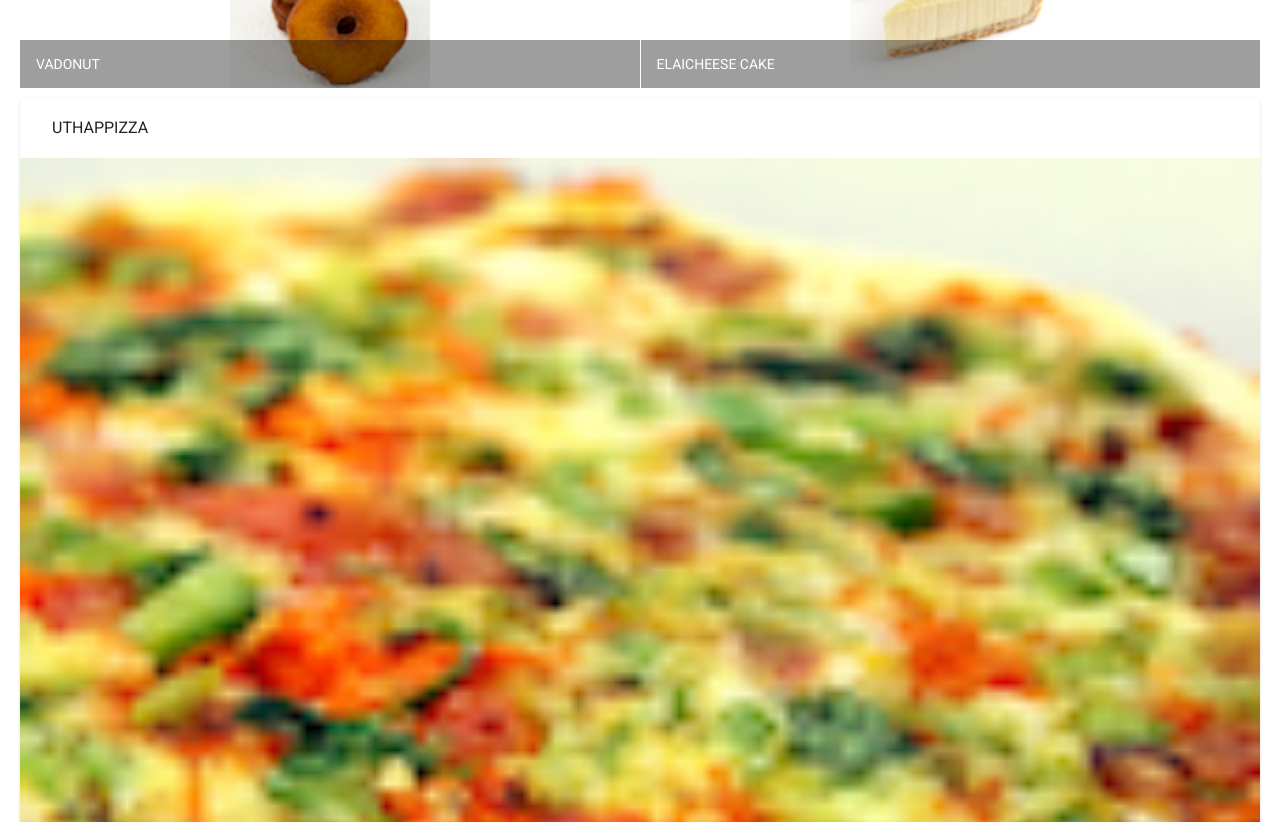
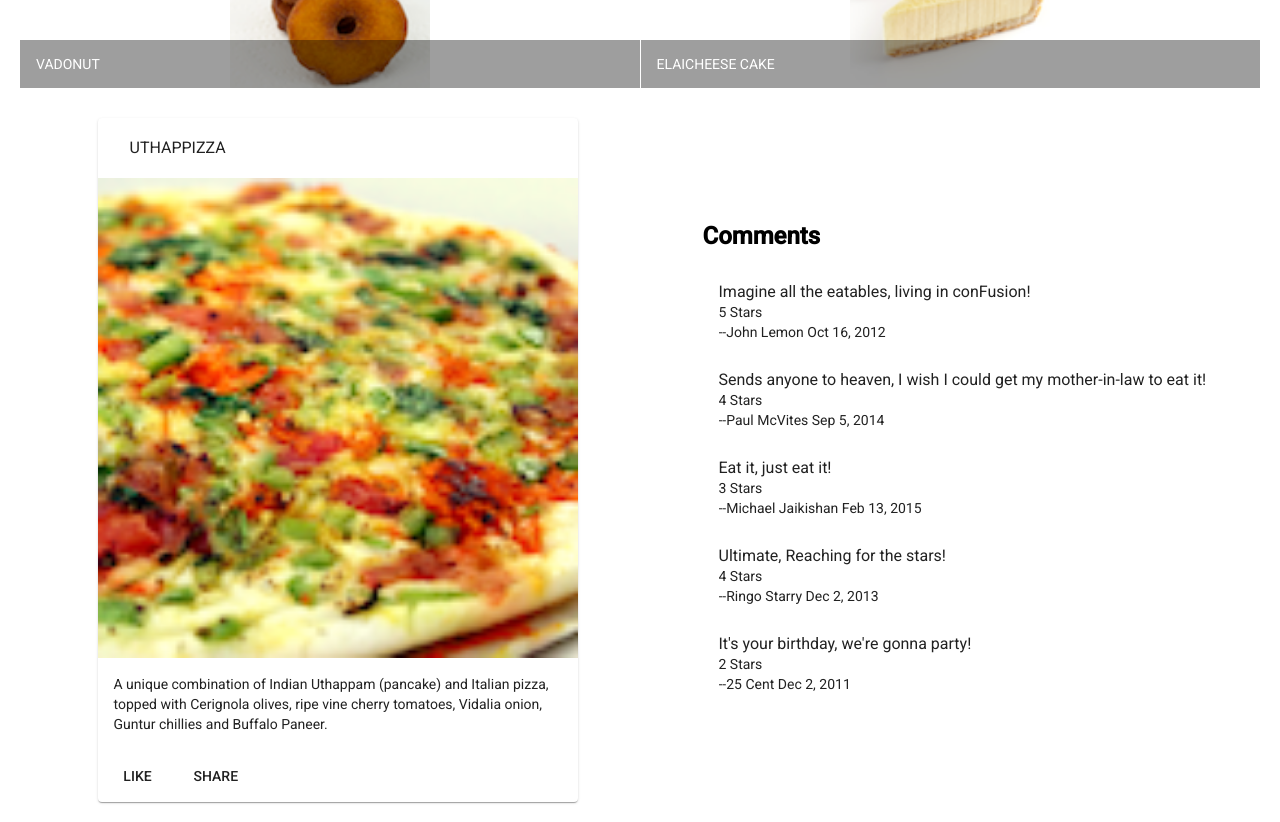
Before and after one commit to chinmay-gulhane/Coursera_Front-End-JavaScript-Frameworks-Angular, an Angular app: page / in a window 1280 px wide. Shown: the part 460-1282 px from the top of the page. Built offline with nearby package versions, Linux system fonts and the light colour scheme.

Commit message:
Assignment 1 - made dish-detail component to diaplay dish details in a card and comments in a list

```diff
--- a/src/app/app.module.ts
+++ b/src/app/app.module.ts
@@ -13,11 +13,13 @@
 import { MatGridListModule } from '@angular/material/grid-list';
 import { MatCardModule } from '@angular/material/card';
 import { MatButtonModule } from '@angular/material/button';
+import { DishdetailComponent } from './dishdetail/dishdetail.component';
 
 @NgModule({
   declarations: [
     AppComponent,
-    MenuComponent
+    MenuComponent,
+    DishdetailComponent
   ],
   imports: [
     BrowserModule,
--- /dev/null
+++ b/src/app/dishdetail/dishdetail.component.html
@@ -0,0 +1,70 @@
+<div class="container"
+    fxLayout="row"
+    fxLayout.sm="column"
+    fxLayout.xs="column"
+    fxLayoutAlign.gt-md="space-around center"
+    fxLayoutGap="10px"
+    fxLayoutGap.xs="0">
+
+  <div fxFlex="40" *ngIf="dish">
+    <mat-card>
+        <mat-card-header>
+          <mat-card-title>
+                <h3>{{dish.name | uppercase}}</h3>
+          </mat-card-title>
+        </mat-card-header>
+        <img mat-card-image src={{dish.image}} alt={{dish.name}}>
+        <mat-card-content>
+          <p>{{dish.description}}</p>
+        </mat-card-content>
+        <mat-card-actions>
+          <button mat-button>LIKE</button>
+          <button mat-button>SHARE</button>
+        </mat-card-actions>
+      </mat-card>
+  </div>
+
+    <div fxFlex="40">
+
+        <mat-list fxFlex>
+            <h1><strong>Comments</strong></h1>
+            <mat-list-item *ngFor="let comment of dish.comments">
+                <p matLine>
+                    <span>{{comment.comment}}</span>
+                </p>
+                <p matLine>
+                    <span>{{comment.rating}} Stars</span>
+                </p>
+                <p matLine>
+                    <span>--{{comment.author}} {{ comment.date | date}}</span>
+                </p>
+            </mat-list-item>
+        </mat-list>
+
+    </div>
+
+</div>
+
+
+
+    <!-- Card to display selected dish -->
+<!--
+    <div fxFlex *ngIf="selectedDish">
+        <mat-card>
+          <mat-card-header>
+            <mat-card-title>
+              <h3>{{selectedDish.name | uppercase}}</h3>
+            </mat-card-title>
+          </mat-card-header>
+          <img mat-card-image src={{selectedDish.image}} alt={{selectedDish.name}}>
+          <mat-card-content>
+            <p>{{selectedDish.description}}</p>
+          </mat-card-content>
+          <mat-card-actions>
+            <button mat-button>LIKE</button>
+            <button mat-button>SHARE</button>
+          </mat-card-actions>
+        </mat-card>
+    </div>
+
+</div> -->
--- /dev/null
+++ b/src/app/dishdetail/dishdetail.component.ts
@@ -0,0 +1,63 @@
+import { Component, OnInit } from '@angular/core';
+
+const DISH = {
+  id: '0',
+  name: 'Uthappizza',
+  image: '/assets/images/uthappizza.png',
+  category: 'mains',
+  featured: true,
+  label: 'Hot',
+  price: '4.99',
+  // tslint:disable-next-line:max-line-length
+  description: 'A unique combination of Indian Uthappam (pancake) and Italian pizza, topped with Cerignola olives, ripe vine cherry tomatoes, Vidalia onion, Guntur chillies and Buffalo Paneer.',
+
+  comments: [
+       {
+           rating: 5,
+           comment: 'Imagine all the eatables, living in conFusion!',
+           author: 'John Lemon',
+           date: '2012-10-16T17:57:28.556094Z'
+       },
+       {
+           rating: 4,
+           comment: 'Sends anyone to heaven, I wish I could get my mother-in-law to eat it!',
+           author: 'Paul McVites',
+           date: '2014-09-05T17:57:28.556094Z'
+       },
+       {
+           rating: 3,
+           comment: 'Eat it, just eat it!',
+           author: 'Michael Jaikishan',
+           date: '2015-02-13T17:57:28.556094Z'
+       },
+       {
+           rating: 4,
+           comment: 'Ultimate, Reaching for the stars!',
+           author: 'Ringo Starry',
+           date: '2013-12-02T17:57:28.556094Z'
+       },
+       {
+           rating: 2,
+           comment: 'It\'s your birthday, we\'re gonna party!',
+           author: '25 Cent',
+           date: '2011-12-02T17:57:28.556094Z'
+       }
+   ]
+};
+
+@Component({
+  selector: 'app-dishdetail',
+  templateUrl: './dishdetail.component.html',
+  styleUrls: ['./dishdetail.component.scss']
+})
+export class DishdetailComponent implements OnInit {
+
+  dish = DISH;
+
+
+  constructor() { }
+
+  ngOnInit(): void {
+  }
+
+}
--- a/src/app/menu/menu.component.html
+++ b/src/app/menu/menu.component.html
@@ -18,27 +18,9 @@
         </mat-grid-list>
     </div>
 
-    <!-- Card to display selected dish -->
 
-    <div fxFlex *ngIf="selectedDish">
-        <mat-card>
-          <mat-card-header>
-            <mat-card-title>
-              <h3>{{selectedDish.name | uppercase}}</h3>
-            </mat-card-title>
-          </mat-card-header>
-          <img mat-card-image src={{selectedDish.image}} alt={{selectedDish.name}}>
-          <mat-card-content>
-            <p>{{selectedDish.description}}</p>
-          </mat-card-content>
-          <mat-card-actions>
-            <button mat-button>LIKE</button>
-            <button mat-button>SHARE</button>
-          </mat-card-actions>
-        </mat-card>
-    </div>
 
-</div>
+<app-dishdetail></app-dishdetail>
 
 
 <!-- | uppercase= is a builtin angular pipe -->
```
Also changed, not shown: src/app/dishdetail/dishdetail.component.scss (added), 1 other file (tests, documents, lock files or other folders).
